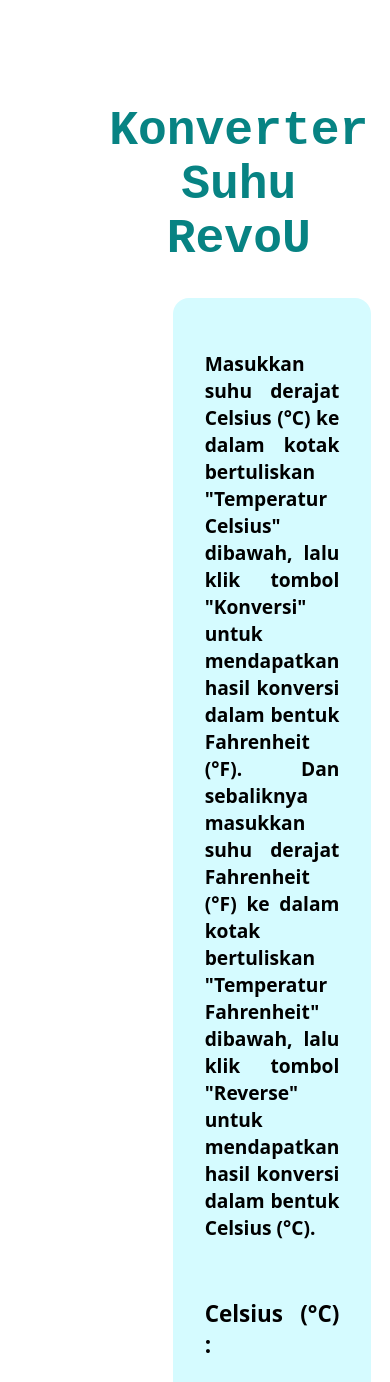
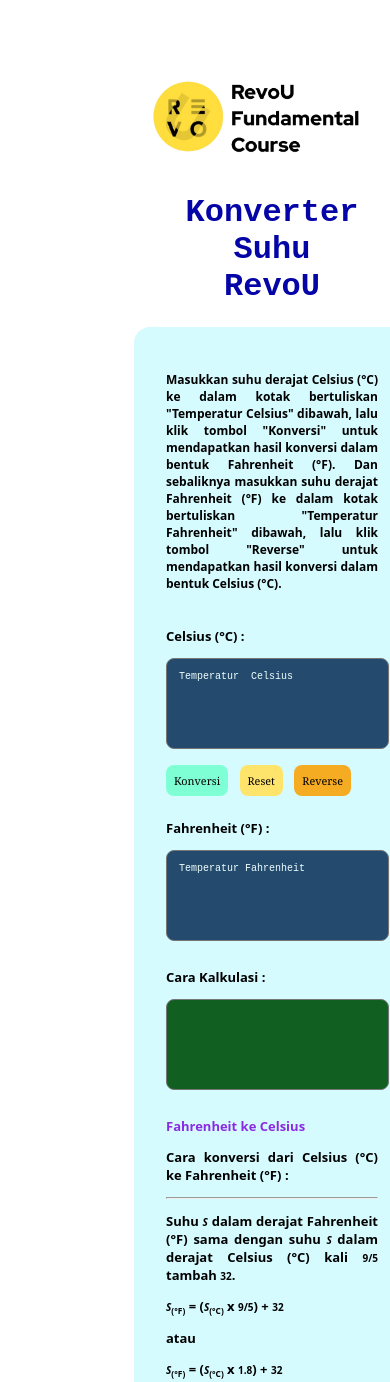
Before and after one commit to revou-fundamental-course/15-apr-24-afterainfirst, a plain HTML site: page assigment.html in a window 390 px wide. Shown: the top 1382 px of the page. Drawn offline with Linux system fonts and the light colour scheme.

Commit message:
final project

```diff
--- a/assigment.html
+++ b/assigment.html
@@ -11,6 +11,7 @@
 <main>
     <header class="RevoU">
       <div class="flex-container">
+        <img src="assets\Logo2.png" alt="Logo RevoU 3" id="logoTiga">
         <h1>Konverter Suhu RevoU</h1>
         <img src="assets\Logo.png" alt="Logo RevoU" id="logoSatu">
       </div>
@@ -23,7 +24,7 @@
     <div id="container">
         <!-- section dua -->
         <section class="section-dua">
-            <h3>Celsius (&deg;C) :</h3>
+            <p>Celsius (&deg;C) :</p>
             <textarea type="number" id="inputCelsius" placeholder="Temperatur  Celsius"></textarea>
             <div style="padding-top: 12px;">
                 <button style="background-color: aquamarine;" onclick="convertToCelsius()">Konversi</button>
@@ -33,25 +34,26 @@
         </section>
         <!-- section tiga -->
         <section class="section-tiga">
-            <h3>Fahrenheit (&deg;F) :</h3>
+            <p>Fahrenheit (&deg;F) :</p>
             <textarea type="number" id="outputFahrenheit" placeholder="Temperatur Fahrenheit"></textarea>
         </section>
         <!-- section empat -->
         <section class="section-empat">
-            <h3>Cara Kalkulasi :</h3>
+            <p>Cara Kalkulasi :</p>
             <textarea style="background-color: #116022;" readonly id="calculation"></textarea>
         </section>
 
         <!-- section lima -->
         <section class="section-lima">
             <p style="color: blueviolet;">Fahrenheit ke Celsius</p>
-            <h3>Cara konversi dari Celsius (&deg;C) ke Fahrenheit (&deg;F) :</h3>
+            <p>Cara konversi dari Celsius (&deg;C) ke Fahrenheit (&deg;F) :</p>
             <hr>
             <p>Suhu <span id="S">S</span> dalam derajat Fahrenheit (&deg;F) sama dengan suhu <span id="S">S</span> dalam derajat Celsius (&deg;C) kali <span id="A">9/5</span> tambah <span id="A">32</span>.</p>
             <p style="font-weight: bold;"><span id="S">S<sub style="font-style: normal;">(&deg;F)</sub></span> = (<span id="S">S<sub style="font-style: normal;">(&deg;C)</sub></span> x <span id="A">9/5</span>) + <span id="A">32</span></p>
             <img src="assets\Logo2.png" alt="Logo RevoU 2" id="logoDua">
             <p>atau</p>
             <p style="font-weight: bold;"><span id="S">S<sub style="font-style: normal;">(&deg;F)</sub></span> = (<span id="S">S<sub style="font-style: normal;">(&deg;C)</sub></span> x <span id="A">1.8</span>) + <span id="A">32</span></p>
+            <img src="assets\Logo.png" alt="Logo RevoU 4" id="logoEmpat">
         </section>
     </div>
     </section>
--- a/css/style.css
+++ b/css/style.css
@@ -33,6 +33,26 @@ main {
     color: rgb(7, 131, 131);
     align-items: center;
 }
+.section-dua {
+    padding-top: 16px;
+    font-size: larger;
+    font-weight: bold;
+}
+.section-tiga {
+    padding-top: 16px;
+    font-size: larger;
+    font-weight: bold;
+}
+.section-empat {
+    padding-top: 16px;
+    font-size: larger;
+    font-weight: bold;
+}
+.section-lima {
+    padding-top: 16px;
+    font-size: larger;
+    font-weight: bold;
+}
 .section-utama {
     text-align: justify;
     padding: 32px;
@@ -41,18 +61,6 @@ main {
     font-weight:600;
     border-radius: 16px;
     background-color: rgb(213, 251, 255);
-}
-.section-dua {
-    padding-top: 16px;
-}
-.section-tiga {
-    padding-top: 16px;
-}
-.section-empat {
-    padding-top: 16px;
-}
-.section-lima {
-    padding-top: 16px;
 }
 textarea {
     width: 97.5%;
@@ -77,21 +85,27 @@ textarea::placeholder {
     position: relative;
 }
 #logoSatu {
+    width: 15%;
     float:inline-end;
-    width: 15%;
 }
 #logoDua {
+    width: 50%;
     position: relative;
+    left: 180px;
     float: right;
     bottom: 35px;
-    left: 180px;
-    width: 50%;
     animation: moveImage 5s infinite alternate;
 }
+#logoTiga {
+    display: none;
+}
+#logoEmpat {
+    display: none;
+}
 #S {
+    font-weight: bold;
+    font-style: italic;
     font-size: 20px;
-    font-style: italic;
-    font-weight: bold;
 }
 
   @keyframes moveImage {
@@ -102,3 +116,132 @@ textarea::placeholder {
       transform: translate(-30%, 30%);
     }
   }
+  @media screen and (max-width: 900px) {
+    #logoSatu {
+        display: none;
+    }
+    #logoDua {
+       display: none;
+    }
+    #logoTiga {
+        width: 150%;
+        margin-bottom: 12px;
+        flex-direction: row;
+        display: block;
+    }
+    #logoEmpat {
+        width: fit-content;
+        display: block;
+    }
+    .flex-container {
+        justify-content: center;
+        display: flex;
+        align-items: center;
+        flex-direction: column;
+    }
+    .flex-container img {
+        margin-left: 10px;
+    }
+
+}
+  @media screen and (max-width: 600px) {
+    button {
+        padding: 8px;
+        margin-right: 8px;
+        font-size:smaller;
+        font-family: 'Georgia', Times New Roman, Times, serif;
+        border-radius: 8px;
+        border: none;
+    }
+    .flex-container {
+        justify-content: center;
+        display: flex;
+        align-items: center;
+    }
+    .flex-container img {
+        margin-left: 10px;
+    }
+    main {
+        padding-top: 64px;
+        padding-right: 264px;
+        padding-left: 264px;
+        padding-bottom: 64px;
+        flex-direction: column;
+        display: flex;
+        align-items: center;
+    }
+    .RevoU {
+        text-align: center;
+        grid-template-columns: auto auto;
+        font-size: 16px;
+        font-family: 'Courier New', Courier, monospace;
+        display: grid;
+        color: rgb(5, 5, 167);
+        align-items: center;
+    }
+    .section-dua {
+        padding-top: 10px;
+        font-size: small;
+        font-weight: bold;
+    }
+    .section-tiga {
+        padding-top: 10px;
+        font-size: small;
+        font-weight: bold;
+    }
+    .section-empat {
+        padding-top: 10px;
+        font-size: small;
+        font-weight: bold;
+    }
+    .section-lima {
+        padding-top: 10px;
+        font-size: small;
+        font-weight: bold;
+    }
+    .section-utama {
+        text-align: justify;
+        padding: 32px;
+        font-size: 12px;
+        font-family: system-ui, -apple-system, BlinkMacSystemFont, 'Segoe UI', Roboto, Oxygen, Ubuntu, Cantarell, 'Open Sans', 'Helvetica Neue', sans-serif;
+        font-weight:600;
+        border-radius: 16px;
+        background-color: rgb(213, 251, 255);
+    }
+    textarea {
+        width: 97.5%;
+        resize: none;
+        padding-inline-start: 12px;
+        padding-top: 12px;
+        height: 75px;
+        font-size:x-small;
+        font-family:'Courier New', Courier, monospace;
+        color: azure;
+        border-radius: 8px;
+        background-color:rgb(36, 75, 109);
+    }
+    textarea::placeholder {
+        color: azure;
+    }
+    #A {
+        font-size: 10px;
+        font-weight: bold;
+    }
+    #container {
+        position: relative;
+    }
+    #S {
+        font-size: 10px;
+        font-style: italic;
+        font-weight: bold;
+    }
+
+      @keyframes moveImage {
+        0% {
+          transform: translate(-30%, -30%);
+        }
+        100% {
+          transform: translate(-30%, 30%);
+        }
+      }
+    }
```
